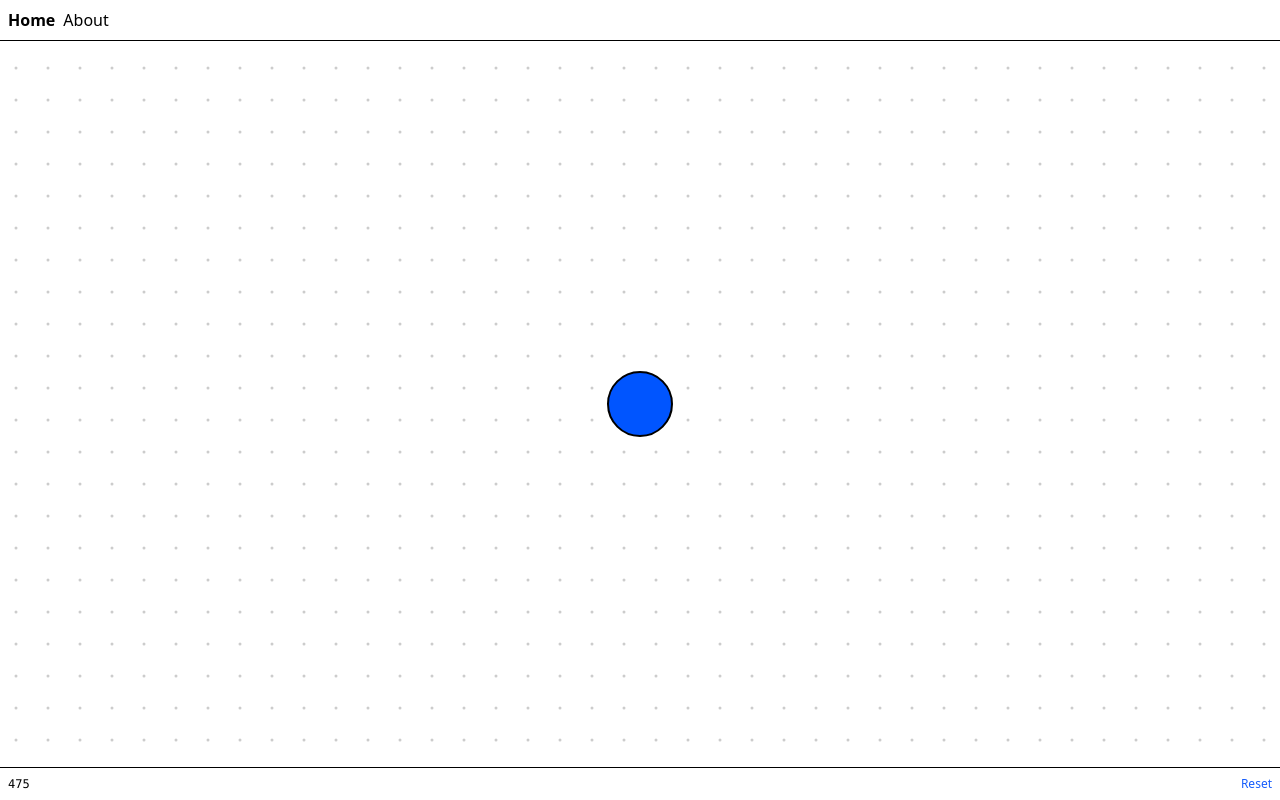
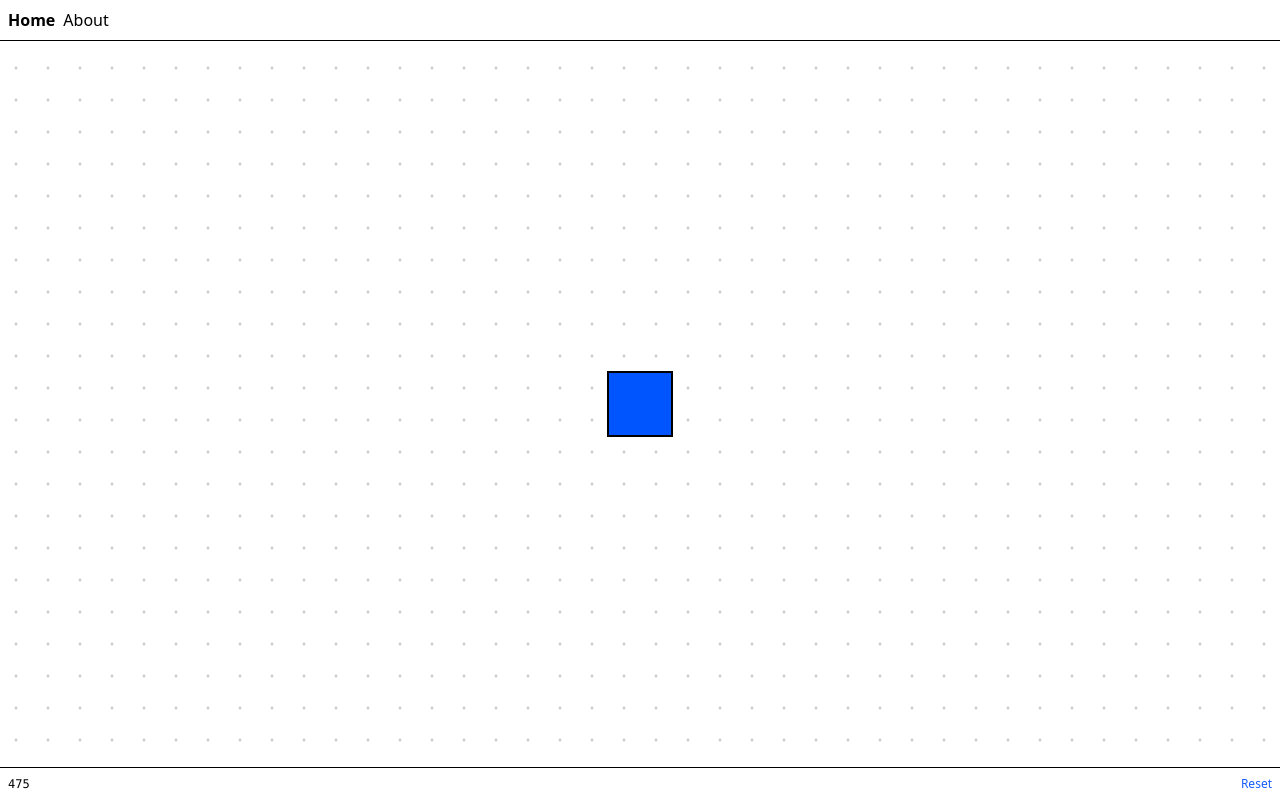
Before and after one commit to tylerschloesser/sim-v30, a React (Vite) app: page / in a window 1280 px wide. Built offline with nearby package versions, Linux system fonts and the light colour scheme.

Commit message:
switch to rect

```diff
--- a/src/components/WorldContainer.tsx
+++ b/src/components/WorldContainer.tsx
@@ -3,6 +3,7 @@ import type { Size } from "./SizeObserver";
 import { useAppState } from "../hooks/useAppState";
 import { BASE_TILE_SIZE } from "../constants";
 import { findEntityAtPoint } from "../utils/world";
+import { getEntityCenter } from "../state/AppStateContext";
 
 export interface Pointer {
   x: number;
@@ -76,12 +77,15 @@ export function WorldContainer({
         const other = entities[connectedId];
         if (!other) continue;
 
+        const center1 = getEntityCenter(entity);
+        const center2 = getEntityCenter(other);
+
         lines.push({
           id: pairId,
-          x1: entity.position.x,
-          y1: entity.position.y,
-          x2: other.position.x,
-          y2: other.position.y,
+          x1: center1.x,
+          y1: center1.y,
+          x2: center2.x,
+          y2: center2.y,
         });
       }
     }
@@ -121,11 +125,12 @@ export function WorldContainer({
           fill={`url(#${patternId})`}
         />
         {Object.values(entities).map((entity) => (
-          <circle
+          <rect
             key={entity.id}
-            cx={entity.position.x * tileSize}
-            cy={entity.position.y * tileSize}
-            r={entity.radius * tileSize}
+            x={entity.position.x * tileSize}
+            y={entity.position.y * tileSize}
+            width={entity.width * tileSize}
+            height={entity.height * tileSize}
             fill={`hsl(${entity.color.h}, ${entity.color.s}%, ${entity.color.l}%)`}
             stroke={
               selectedEntityId === entity.id
@@ -149,11 +154,13 @@ export function WorldContainer({
           />
         ))}
         {!hoverEntityId && pointerWorld && (
-          <circle
-            cx={pointerWorld.x * tileSize}
-            cy={pointerWorld.y * tileSize}
-            r={tileSize / 2}
+          <rect
+            x={Math.round(pointerWorld.x - 1) * tileSize}
+            y={Math.round(pointerWorld.y - 1) * tileSize}
+            width={2 * tileSize}
+            height={2 * tileSize}
             fill="red"
+            opacity={0.5}
           />
         )}
       </g>
--- a/src/routes/index.tsx
+++ b/src/routes/index.tsx
@@ -97,9 +97,14 @@ function Index() {
           });
         } else {
           updateState((draft) => {
+            const width = 2;
+            const height = 2;
+            const topLeftX = Math.round(worldX - width / 2);
+            const topLeftY = Math.round(worldY - height / 2);
             const newId = addEntity(draft.world, {
-              position: { x: worldX, y: worldY },
-              radius: 0.5,
+              position: { x: topLeftX, y: topLeftY },
+              width,
+              height,
               color: { h: Math.random() * 360, s: 100, l: 50 },
               connections: {},
             });
--- a/src/state/AppStateContext.ts
+++ b/src/state/AppStateContext.ts
@@ -21,7 +21,8 @@ export const HSLSchema = z.strictObject({
 export const EntitySchema = z.strictObject({
   id: z.string(),
   position: PositionSchema,
-  radius: z.number(),
+  width: z.number().int(),
+  height: z.number().int(),
   color: HSLSchema,
   connections: z.record(z.string(), z.literal(true)),
 });
@@ -51,6 +52,13 @@ export type AppStateContextType = {
 };
 
 export const AppStateContext = createContext<AppStateContextType | null>(null);
+
+export function getEntityCenter(entity: Entity): Position {
+  return {
+    x: entity.position.x + entity.width / 2,
+    y: entity.position.y + entity.height / 2,
+  };
+}
 
 export function createEntity(world: World, props: Omit<Entity, "id">): Entity {
   const id = String(world.nextEntityId);
--- a/src/state/createDefaultState.ts
+++ b/src/state/createDefaultState.ts
@@ -10,8 +10,9 @@ export function createDefaultWorld(): World {
   };
 
   addEntity(world, {
-    position: { x: 0, y: 0 },
-    radius: 1,
+    position: { x: -1, y: -1 },
+    width: 2,
+    height: 2,
     color: { h: 220, s: 100, l: 50 },
     connections: {},
   });
--- a/src/utils/world.ts
+++ b/src/utils/world.ts
@@ -6,10 +6,12 @@ export function findEntityAtPoint(
 ): string | null {
   return (
     Object.values(entities).find((entity) => {
-      const dx = point.x - entity.position.x;
-      const dy = point.y - entity.position.y;
-      const distance = Math.sqrt(dx * dx + dy * dy);
-      return distance <= entity.radius;
+      return (
+        point.x >= entity.position.x &&
+        point.x <= entity.position.x + entity.width &&
+        point.y >= entity.position.y &&
+        point.y <= entity.position.y + entity.height
+      );
     })?.id ?? null
   );
 }
```
